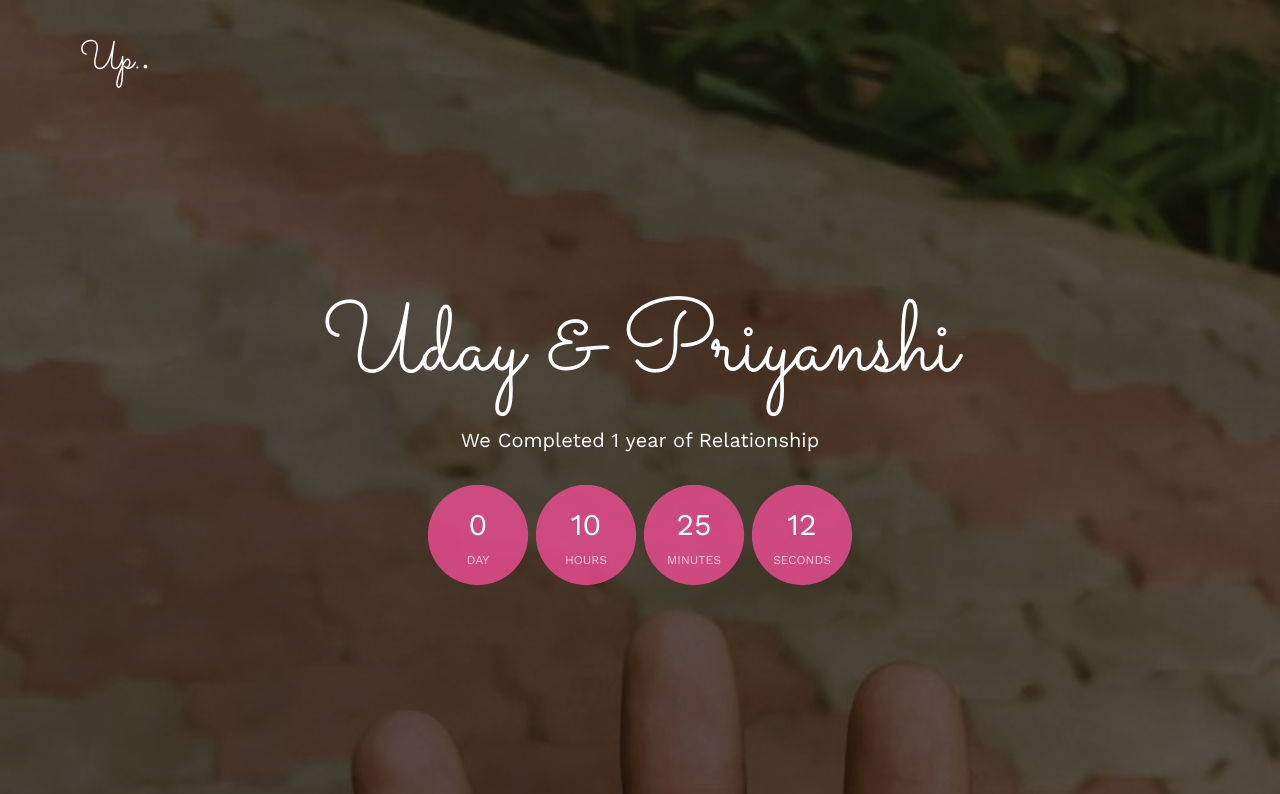
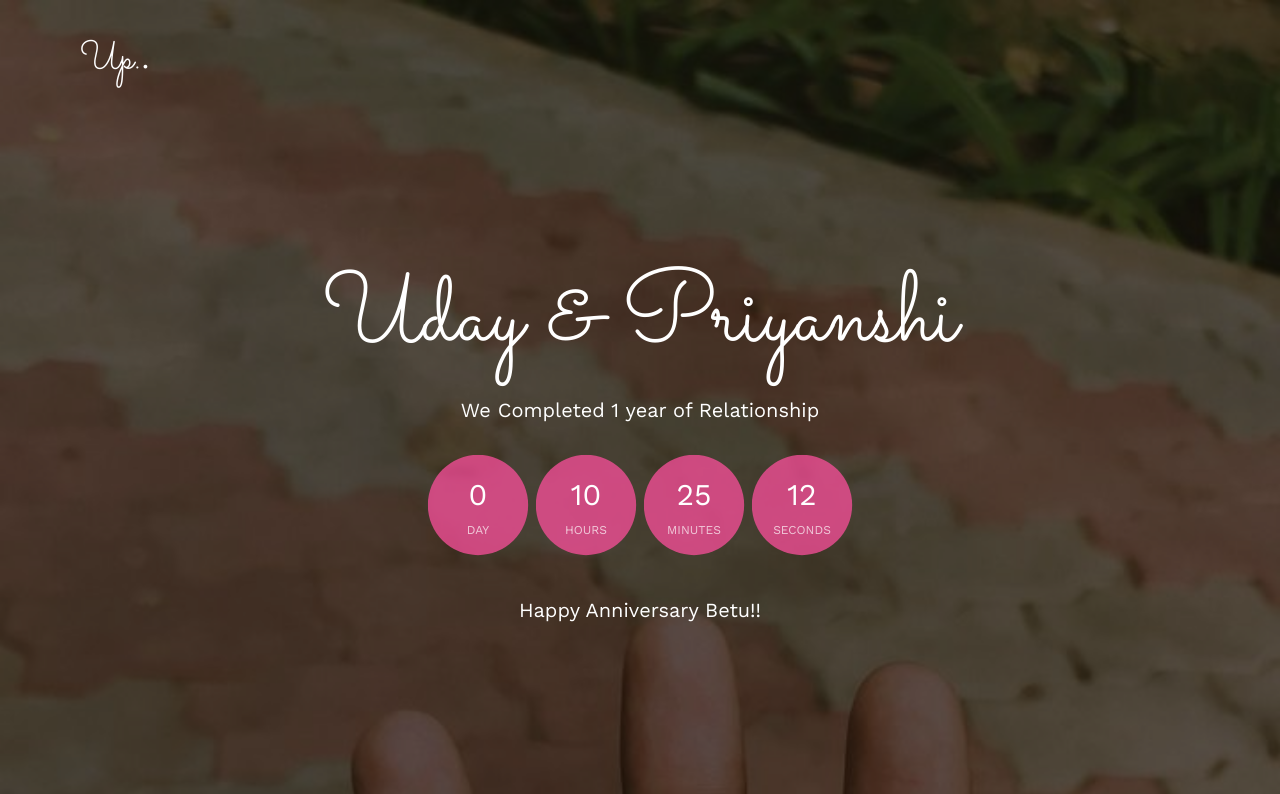
Before and after one commit to uday4612/anniversary, a plain HTML site: page index.html in a window 1280 px wide. Shown: the top 794 px of the page. Drawn offline with nearby package versions, Linux system fonts and the light colour scheme; files whose address does not match are found by name.

Commit message:
Update index.html

```diff
--- a/index.html
+++ b/index.html
@@ -116,6 +116,7 @@
 							<h1>Uday &amp; Priyanshi</h1>
 							<h2>We Completed 1 year of Relationship</h2>
 							<div class="simply-countdown simply-countdown-one"></div>
+							<h2>Happy Anniversary Betu!!</h2>
 							<!-- <p><a href="#" class="btn btn-default btn-sm">Save the date</a></p> -->
 						</div>
 					</div>
```
